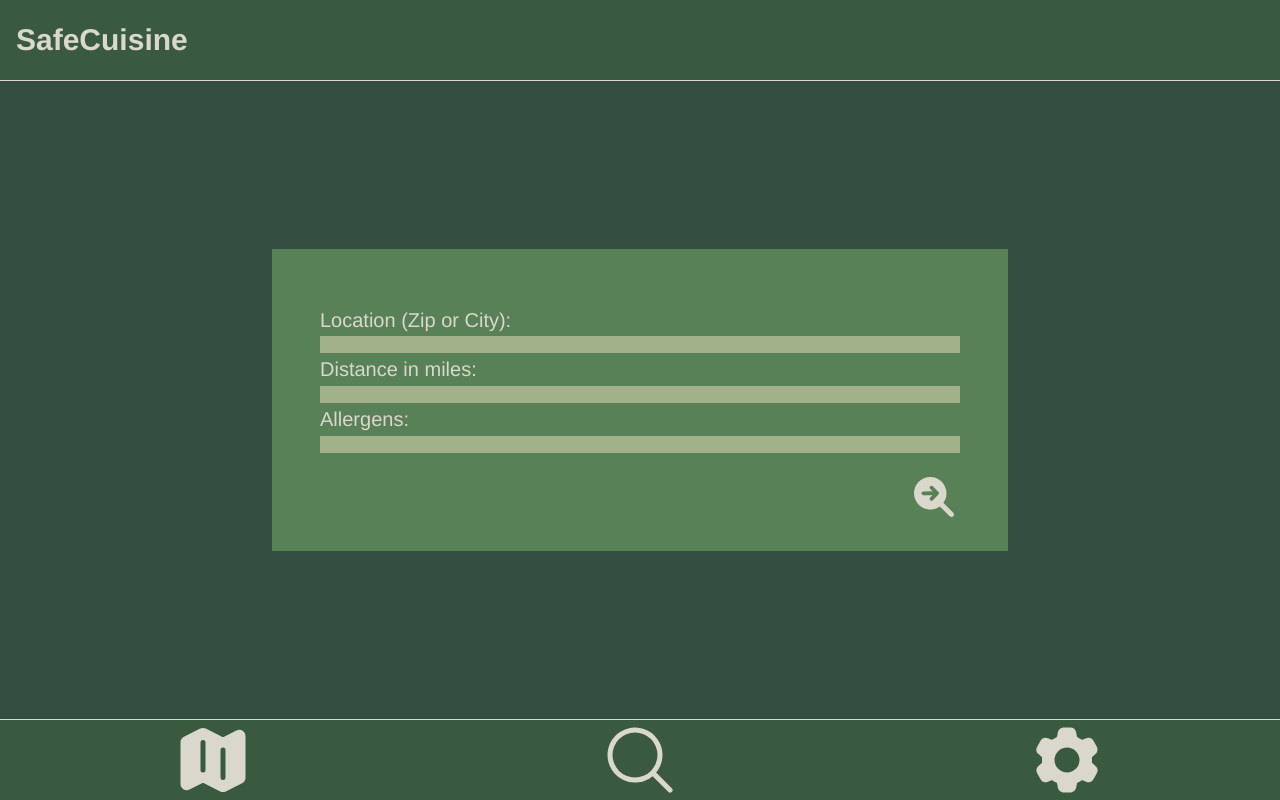
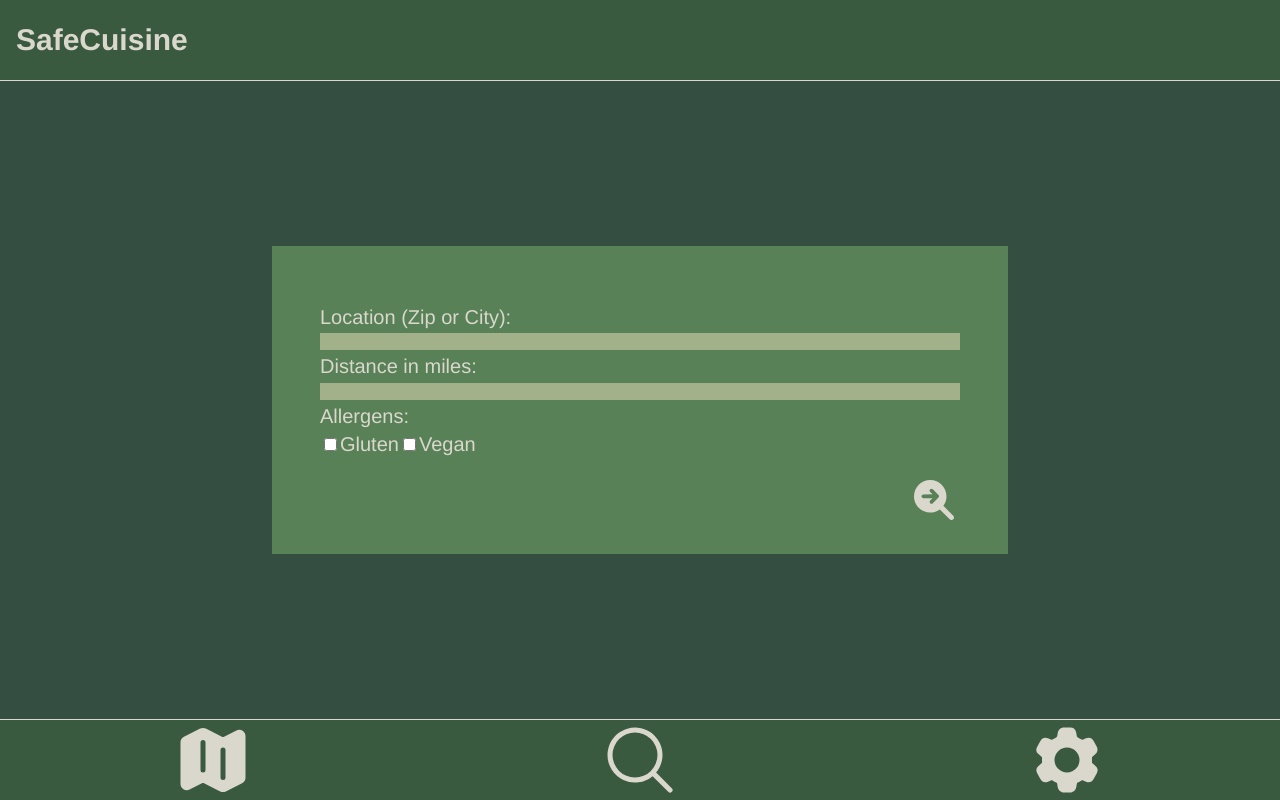
Before and after one commit to nathansantiago/SafeCuisine, a React (Vite) app in the folder client/: page /search in a window 1280 px wide. Built offline with nearby package versions, Linux system fonts and the light colour scheme.

Commit message:
Create search form.

```diff
--- a/client/src/pages/SearchPage/SearchPage.jsx
+++ b/client/src/pages/SearchPage/SearchPage.jsx
@@ -1,17 +1,42 @@
+import { useState } from "react";
 import { ArrowRightMagnifyingGlassIcon } from "../../components/Icons";
 import "./SearchPage.scss"
 
+import axios from "axios";
+
 export default function SearchPage () {
+    const[redirect, setRedirect] = useState(false);
+    const[location, setLocation] = useState(null);
+    const[distance, setDistance] = useState(0);
+    const[allergens, setAllergens] = useState([])
+
+    async function searchFormSubmit (ev, location, distance, allergens) {
+        ev.preventDefault();
+
+        try {
+            const restaraunts = await axios.post('/search', {location, distance, allergens});
+            setRedirect(true);
+        }
+        catch (e) {
+            alert('search failed.');
+        }
+    }
+
     return (
         <div id="search-page">
             <div id="search-container">
-                <form action="">
+                <form onSubmit={searchFormSubmit}>
                     <label htmlFor="">Location (Zip or City):</label>
-                    <input type="text" name="" id="" />
+                    <input type="text" name="" id="" onChange={ev => setLocation(ev.target.value)}/>
                     <label htmlFor="">Distance in miles:</label>
-                    <input type="text" name="" id="" />
+                    <input type="number" name="" id="" onChange={ev => setDistance(ev.target.value)}/>
                     <label htmlFor="">Allergens:</label>
-                    <input type="text" />
+                    <div id="allergens-options">
+                        <input type="checkbox" />
+                        <label htmlFor="">Gluten</label>
+                        <input type="checkbox" />
+                        <label htmlFor="">Vegan</label>
+                    </div>
                     <button>
                         <ArrowRightMagnifyingGlassIcon/>
                     </button>
```
